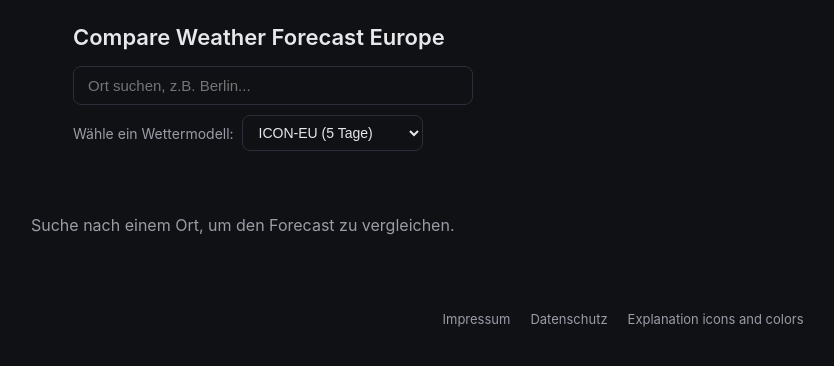
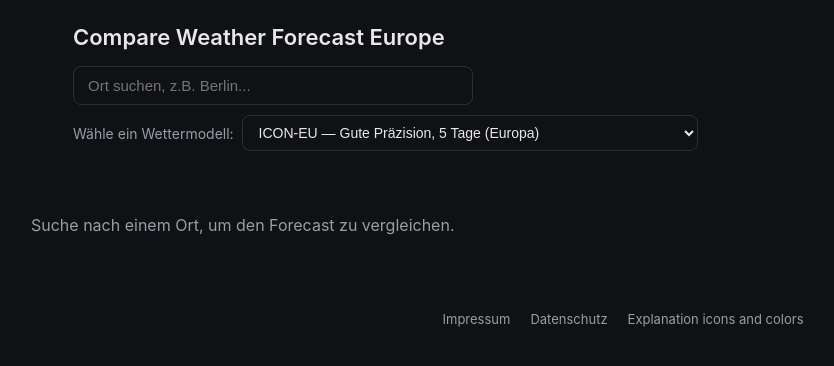
Before and after one commit to trett1004/weather-compare, a React (Vite) app: page / in a window 1280 px wide. Shown: the top 366 px of the page, without its empty margins (17-851 px from the left). Built offline with nearby package versions, Linux system fonts and the light colour scheme.

Commit message:
style: enhance explanation for weathermodels in dropdown

```diff
--- a/src/constants.js
+++ b/src/constants.js
@@ -44,9 +44,18 @@ import thunderstormsExtremeNightHailIcon from "@meteocons/svg-static/fill/thunde
 export const GEOCODE_URL = "https://geocoding-api.open-meteo.com/v1/search";
 export const FORECAST_URL = "https://api.open-meteo.com/v1/forecast";
 export const WEATHER_MODELS = {
-  icon_eu: { label: "ICON-EU (5 Tage)", forecastDays: 5 },
-  icon_d2: { label: "ICON-D2 (2 Tage)", forecastDays: 2 },
-  icon_global: { label: "ICON Global (7 Tage)", forecastDays: 7 },
+  icon_d2: {
+    label: "ICON-D2 — Höchste Präzision, 2 Tage (Deutschland + Nachbarn)",
+    forecastDays: 2,
+  },
+  icon_eu: {
+    label: "ICON-EU — Gute Präzision, 5 Tage (Europa)",
+    forecastDays: 5,
+  },
+  icon_global: {
+    label: "ICON Global — Moderate Präzision, 7 Tage (Weltweit)",
+    forecastDays: 7,
+  },
 };
 export const DEFAULT_WEATHER_MODEL = "icon_eu";
 export const MAX_LOCATIONS = 10;
```
